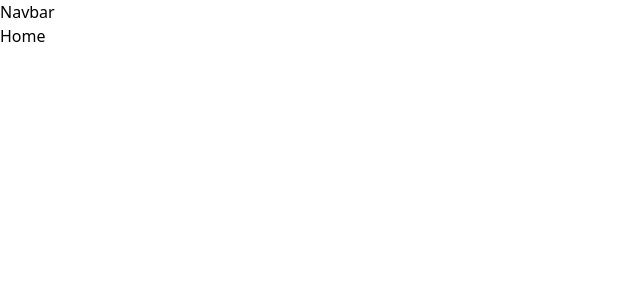
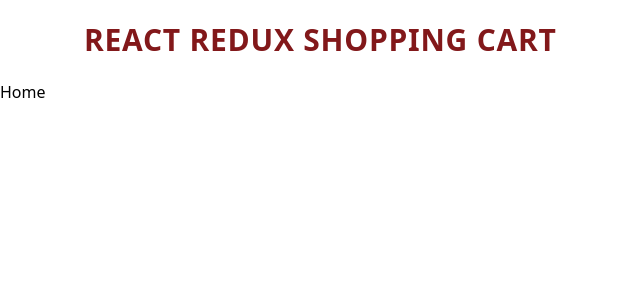
Before and after one commit to LaurenCummings/shopping-cart-project, a React (Vite) app: page / in a window 1280 px wide. Shown: the top 300 px of the page, without its empty margins (0-640 px from the left). Built offline with nearby package versions, Linux system fonts and the light colour scheme.

Commit message:
imported Header into app

```diff
--- a/src/App.jsx
+++ b/src/App.jsx
@@ -1,5 +1,6 @@
 import './App.css'
 import { Routes, Route } from 'react-router-dom';
+import Header from './components/Header';
 import Home from './pages/Home';
 import Cart from './pages/Cart';
 
@@ -7,7 +8,7 @@ function App() {
 
   return (
     <div>
-      <h1>Navbar</h1>
+      <Header />
       <Routes>
         <Route exact path='/' element={<Home />} />
         <Route path='/cart' element={<Cart />} />
--- a/src/components/Header.jsx
+++ b/src/components/Header.jsx
@@ -6,7 +6,7 @@ function Header() {
             <nav className="flex items-center justify-between h-20 max-w-6xl mx-auto">
                 <Link to={'/'}>
                     <div className="ml-5">
-                        <h1 className="text-red-900 font-bold text-transparent text-xl sm:text-2xl md:text-3xl cursor-pointer tracking-wide">
+                        <h1 className="text-red-900 font-bold text-xl sm:text-2xl md:text-3xl cursor-pointer tracking-wide">
                             REACT REDUX SHOPPING CART
                         </h1>
                     </div>
```
